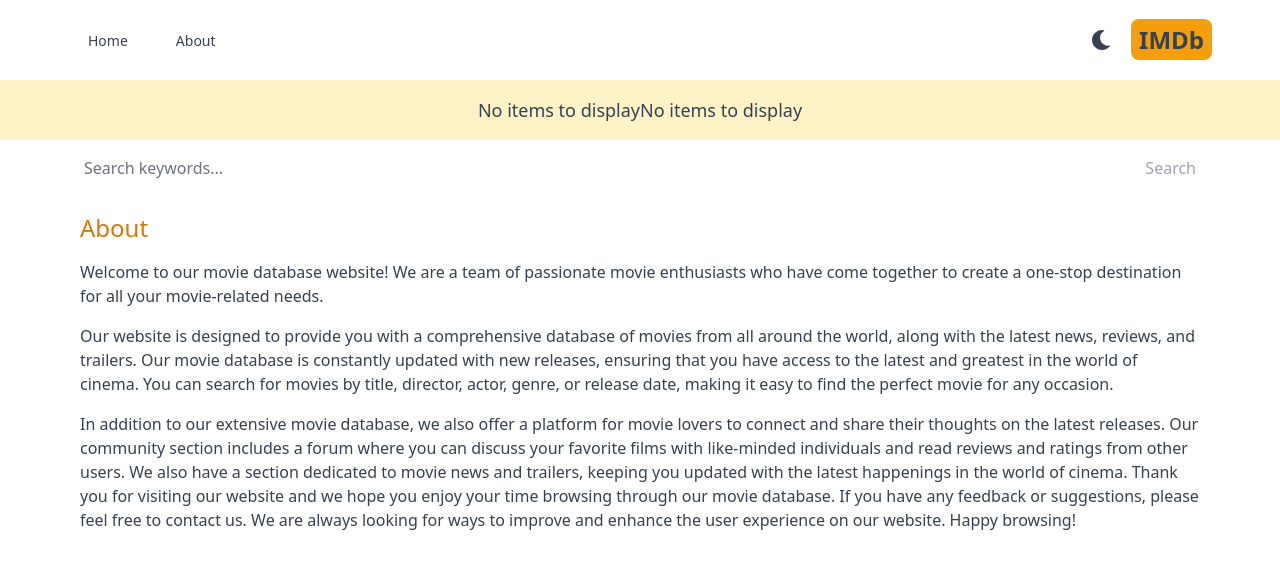
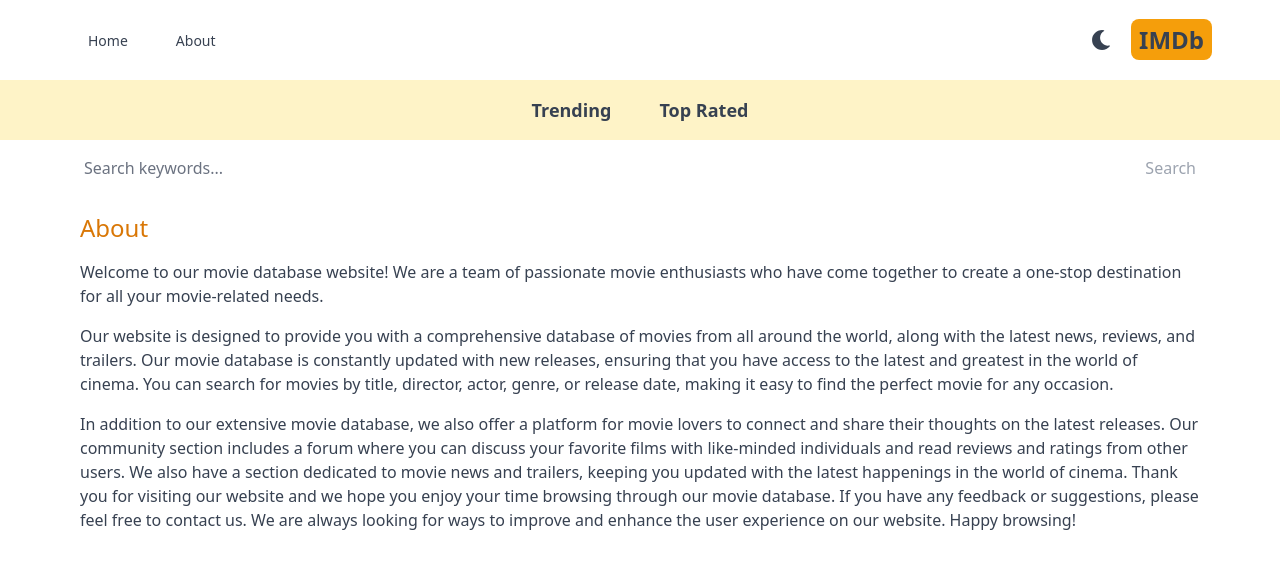
Before and after one commit to Lunatic2Good/IMDb-clone, a Next.js app: page /about in a window 1280 px wide. Shown: the top 568 px of the page. Built offline with nearby package versions, Linux system fonts and the light colour scheme.

Commit message:
package final hope so

```diff
--- a/src/components/Navbar.jsx
+++ b/src/components/Navbar.jsx
@@ -1,10 +1,14 @@
 import NavbarItem from './NavbarItem'
+
+const items = [
+  { title: 'Trending', param: 'fetchTrending' },
+  { title: 'Top Rated', param: 'fetchTopRated' }
+];
 
 export default function Navbar() {
   return (
     <div className='flex justify-center dark:bg-gray-700 bg-amber-100 lg:text-lg p-4'>
-        <NavbarItem title="Trending" param="fetchTrending"/>
-        <NavbarItem title="Top Rated" param="fetchTopRated"/>
+        <NavbarItem items={items}/>
     </div>
   )
 }
```
